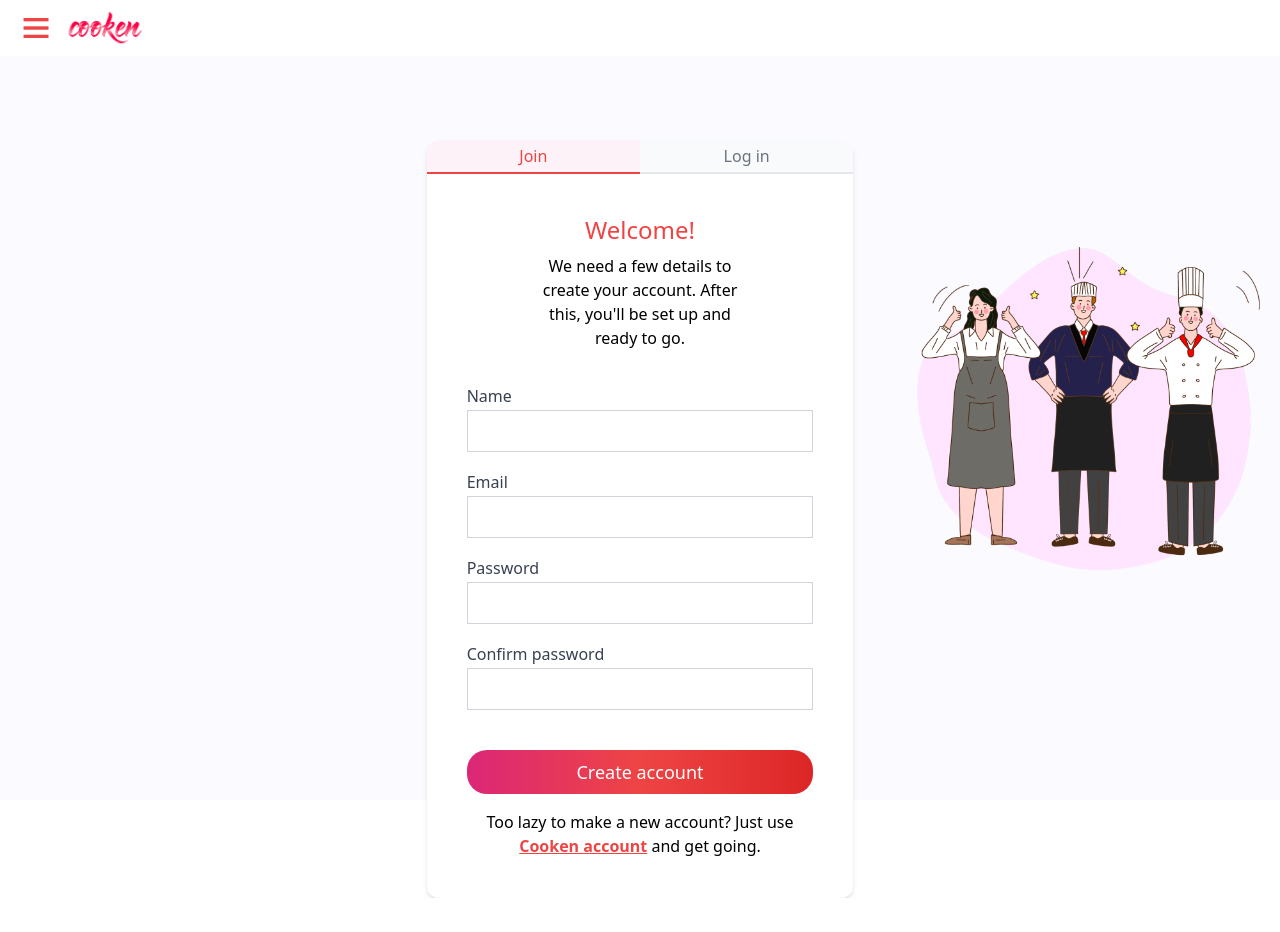
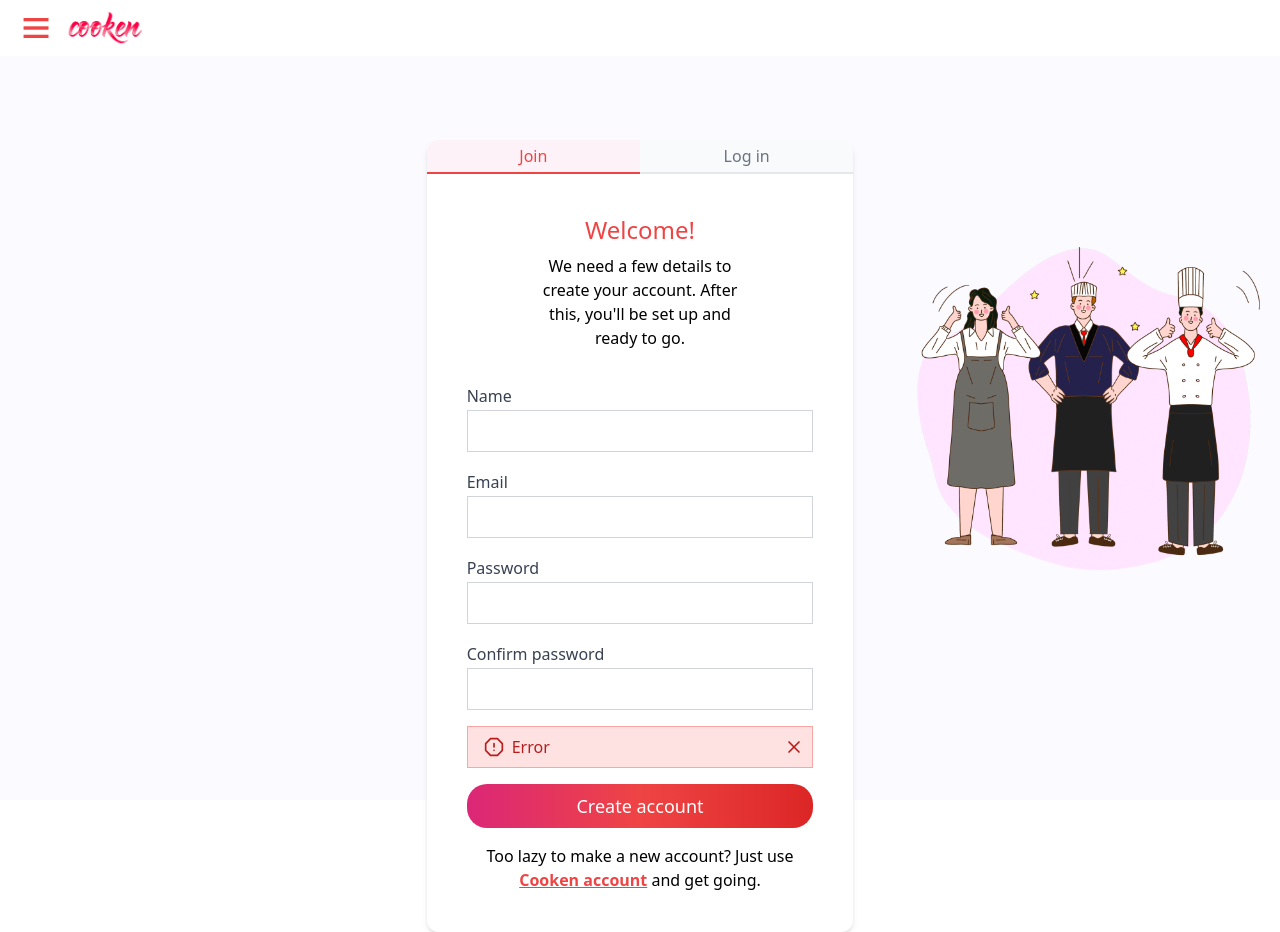
Before and after one commit to risanto/cooken, a React (Create React App) app in the folder client/: page /joinLogin in a window 1280 px wide. Before the commit the page ends 898 px from the top, so only its background shows below. Built offline with nearby package versions, Linux system fonts and the light colour scheme; no server answers.

Commit message:
Handle error when user enters different password and confirm password in joinLogin

```diff
--- /dev/null
+++ b/client/src/components/AlertRed.js
@@ -0,0 +1,30 @@
+import React, { useState } from 'react'
+
+const AlertRed = ({ message, dismissAlert, setDismissAlert }) => {
+
+    if (dismissAlert) return null
+    else return (
+        <div class="flex justify-center items-center font-medium p-2 bg-white rounded text-red-700 bg-red-100 border border-red-300 ">
+                        <div slot="avatar">
+                            <svg xmlns="http://www.w3.org/2000/svg" width="100%" height="100%" fill="none" viewBox="0 0 24 24" stroke="currentColor" stroke-width="2" stroke-linecap="round" stroke-linejoin="round" class="feather feather-alert-octagon w-5 h-5 mx-2">
+                                <polygon points="7.86 2 16.14 2 22 7.86 22 16.14 16.14 22 7.86 22 2 16.14 2 7.86 7.86 2"></polygon>
+                                <line x1="12" y1="8" x2="12" y2="12"></line>
+                                <line x1="12" y1="16" x2="12.01" y2="16"></line>
+                            </svg>
+                        </div>
+                        <div class="font-normal  max-w-full flex-initial">
+                            {message}
+                        </div>
+                        <div onClick={() => setDismissAlert(true)} id="x-btn" class="flex flex-auto flex-row-reverse">
+                            <div>
+                                <svg xmlns="http://www.w3.org/2000/svg" width="100%" height="100%" fill="none" viewBox="0 0 24 24" stroke="currentColor" stroke-width="2" stroke-linecap="round" stroke-linejoin="round" class="feather feather-x cursor-pointer hover:text-red-400 rounded-full w-5 h-5 ml-2">
+                                    <line x1="18" y1="6" x2="6" y2="18"></line>
+                                    <line x1="6" y1="6" x2="18" y2="18"></line>
+                                </svg>
+                            </div>
+                        </div>
+                    </div>
+    )
+}
+
+export default AlertRed
--- a/client/src/components/views/JoinLogin.js
+++ b/client/src/components/views/JoinLogin.js
@@ -1,13 +1,19 @@
 import React, { useContext, useState } from 'react'
 import { UserContext } from '../../contexts/User'
 import Nav from '../Nav'
+import AlertRed from '../AlertRed'
 
 const JoinLogin = (props) => {
-    const { login, isAuthenticated } = useContext(UserContext)
+    const { login, register, isAuthenticated } = useContext(UserContext)
 
     if (isAuthenticated) {
         props.history.push('/')
     }
+
+    // ERROR MESSAGE
+    const [errorMessage, setErrorMessage] = useState('Error')
+    const [dismissAlert, setDismissAlert] = useState(false)
+
 
     // LOGIN
     const [loginEmail, setLoginEmail] = useState('')
@@ -17,6 +23,20 @@ const JoinLogin = (props) => {
         setJoinActive(false)
         setLoginEmail('cooken@dummy.acc')
         setLoginPassword('cooken123')
+    }
+
+
+    // JOIN
+    const [joinName, setJoinName] = useState('')
+    const [joinEmail, setJoinEmail] = useState('')
+    const [joinPassword, setJoinPassword] = useState('')
+    const [joinPassword2, setJoinPassword2] = useState('')
+
+    const join = () => {
+        if (joinPassword !== joinPassword2) {
+            setDismissAlert(false)
+            setErrorMessage('Please enter the same password and confirm password.')
+        }
     }
 
 
@@ -41,7 +61,7 @@ const JoinLogin = (props) => {
             style={{ backgroundImage: "url('/chef-celebration.png')" }}
             className="h-screen bg-no-repeat bg-contain below-sm-500:bg-none bg-30% sm-500:bg-chef-celebration sm-500:bg-right sm-500:bg-indigo-10 relative"
         >
-            <Nav showLogo={true}/>
+            <Nav showLogo={true} />
 
             <section className="relative flex flex-col w-full pb-10 bg-white sm-500:mt-5 sm-500:rounded-lg sm-500:shadow-md sm-500:w-2/3 lg:w-1/3 sm-500:mx-auto sm-500:top-16">
                 <div className="flex justify-around">
@@ -60,28 +80,51 @@ const JoinLogin = (props) => {
                     >Log in</h2>
                 </div>
 
+
                 {/* Join */}
                 <div className={(joinActive ? "" : "hidden ") + "flex flex-col px-10 pt-10"}>
                     <p className={"text-2xl text-center text-red-500"}>Welcome!</p>
                     <p className="mt-2 text-center xl:mx-16">We need a few details to create your account. After this, you'll be set up and ready to go.</p>
                     <div className="relative mt-8">
-                        <label htmlFor="email" className="leading-7 text-gray-700">Name</label>
-                        <input type="email" name="email" className="w-full px-3 py-1 text-base leading-8 text-gray-700 transition-colors duration-200 ease-in-out bg-white border border-gray-300 rounded outline-none focus:border-red-500 focus:ring-2 focus:ring-red-200" />
+                        <label htmlFor="name" className="leading-7 text-gray-700">Name</label>
+                        <input
+                            value={joinName}
+                            onChange={e => setJoinName(e.target.value)}
+                            type="name" name="name" className="w-full px-3 py-1 text-base leading-8 text-gray-700 transition-colors duration-200 ease-in-out bg-white border border-gray-300 rounded outline-none focus:border-red-500 focus:ring-2 focus:ring-red-200" />
                     </div>
                     <div className="relative mt-4">
                         <label htmlFor="email" className="leading-7 text-gray-700">Email</label>
-                        <input type="email" name="email" className="w-full px-3 py-1 text-base leading-8 text-gray-700 transition-colors duration-200 ease-in-out bg-white border border-gray-300 rounded outline-none focus:border-red-500 focus:ring-2 focus:ring-red-200" />
+                        <input
+                            value={joinEmail}
+                            onChange={e => setJoinEmail(e.target.value)}
+                            type="email" name="email" className="w-full px-3 py-1 text-base leading-8 text-gray-700 transition-colors duration-200 ease-in-out bg-white border border-gray-300 rounded outline-none focus:border-red-500 focus:ring-2 focus:ring-red-200" />
                     </div>
                     <div className="relative mt-4">
                         <label htmlFor="email" className="leading-7 text-gray-700">Password</label>
-                        <input type="password" name="password" className="w-full px-3 py-1 text-base leading-8 text-gray-700 transition-colors duration-200 ease-in-out bg-white border border-gray-300 rounded outline-none focus:border-red-500 focus:ring-2 focus:ring-red-200" />
+                        <input
+                            value={joinPassword}
+                            onChange={e => setJoinPassword(e.target.value)}
+                            type="password" name="password" className="w-full px-3 py-1 text-base leading-8 text-gray-700 transition-colors duration-200 ease-in-out bg-white border border-gray-300 rounded outline-none focus:border-red-500 focus:ring-2 focus:ring-red-200" />
                     </div>
-                    <div className="relative mt-4">
+                    <div className="relative mt-4 mb-4">
                         <label htmlFor="email" className="leading-7 text-gray-700">Confirm password</label>
-                        <input type="password" name="password" className="w-full px-3 py-1 text-base leading-8 text-gray-700 transition-colors duration-200 ease-in-out bg-white border border-gray-300 rounded outline-none focus:border-red-500 focus:ring-2 focus:ring-red-200" />
+                        <input
+                            value={joinPassword2}
+                            onChange={e => setJoinPassword2(e.target.value)}
+                            type="password" name="password" className="w-full px-3 py-1 text-base leading-8 text-gray-700 transition-colors duration-200 ease-in-out bg-white border border-gray-300 rounded outline-none focus:border-red-500 focus:ring-2 focus:ring-red-200" />
                     </div>
 
-                    <button className="px-6 py-2 mt-10 text-lg text-white bg-red-600 border-0 focus:outline-none bg-gradient-to-r from-pink-600 hover:from-pink-500 via-red-500 hover:via-red-400 to-red-600 hover:to-red-500 rounded-xl">Create account</button>
+                    {errorMessage && (
+                        <AlertRed
+                            dismissAlert={dismissAlert}
+                            setDismissAlert={setDismissAlert}
+                            message={errorMessage}
+                        />
+                    )}
+
+                    <button
+                        onClick={join}
+                        className="px-6 py-2 mt-4 text-lg text-white bg-red-600 border-0 focus:outline-none bg-gradient-to-r from-pink-600 hover:from-pink-500 via-red-500 hover:via-red-400 to-red-600 hover:to-red-500 rounded-xl">Create account</button>
 
                     <p className="mt-4 text-center">Too lazy to make a new account? Just use <span
                         onClick={loginWithCookenAccount}
@@ -123,6 +166,7 @@ const JoinLogin = (props) => {
                         className="font-bold text-red-500 underline cursor-pointer"
                     >Cooken account</span> and get going.</p>
                 </div>
+
             </section>
 
         </div>
--- a/client/src/contexts/User.js
+++ b/client/src/contexts/User.js
@@ -48,12 +48,30 @@ export const UserProvider = (props) => {
         }
     }
 
+    const register = async (registerEmail, registerPassword) => {
+        try {
+            const { data } = await axios({
+                method: 'post',
+                url: `${host}/user/register`,
+                data: {
+                    email: registerEmail,
+                    password: registerPassword
+                }
+            })
+
+            localStorage.setItem('accessToken', data.accessToken)
+
+        } catch (error) {
+            console.log(error)
+        }
+    }
+
     useEffect(() => {
         authenticate()
     }, [])
 
     return (
-        <UserContext.Provider value={{ isAuthenticated, setIsAuthenticated, user, setUser, login }}>
+        <UserContext.Provider value={{ isAuthenticated, setIsAuthenticated, user, setUser, login, register }}>
             {props.children}
         </UserContext.Provider>
     )
```
Also changed, not shown: 1 other file (tests, documents, lock files or other folders).
